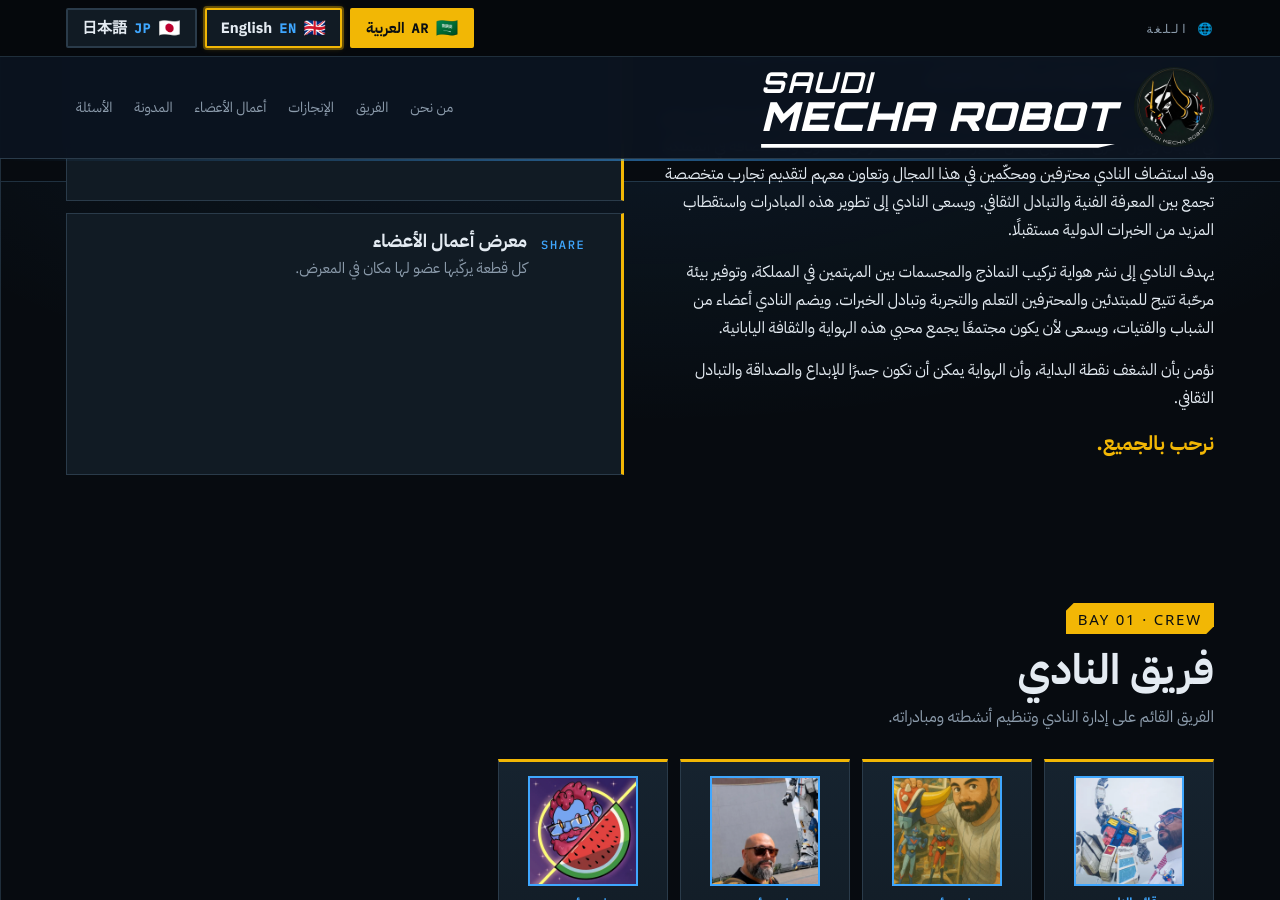
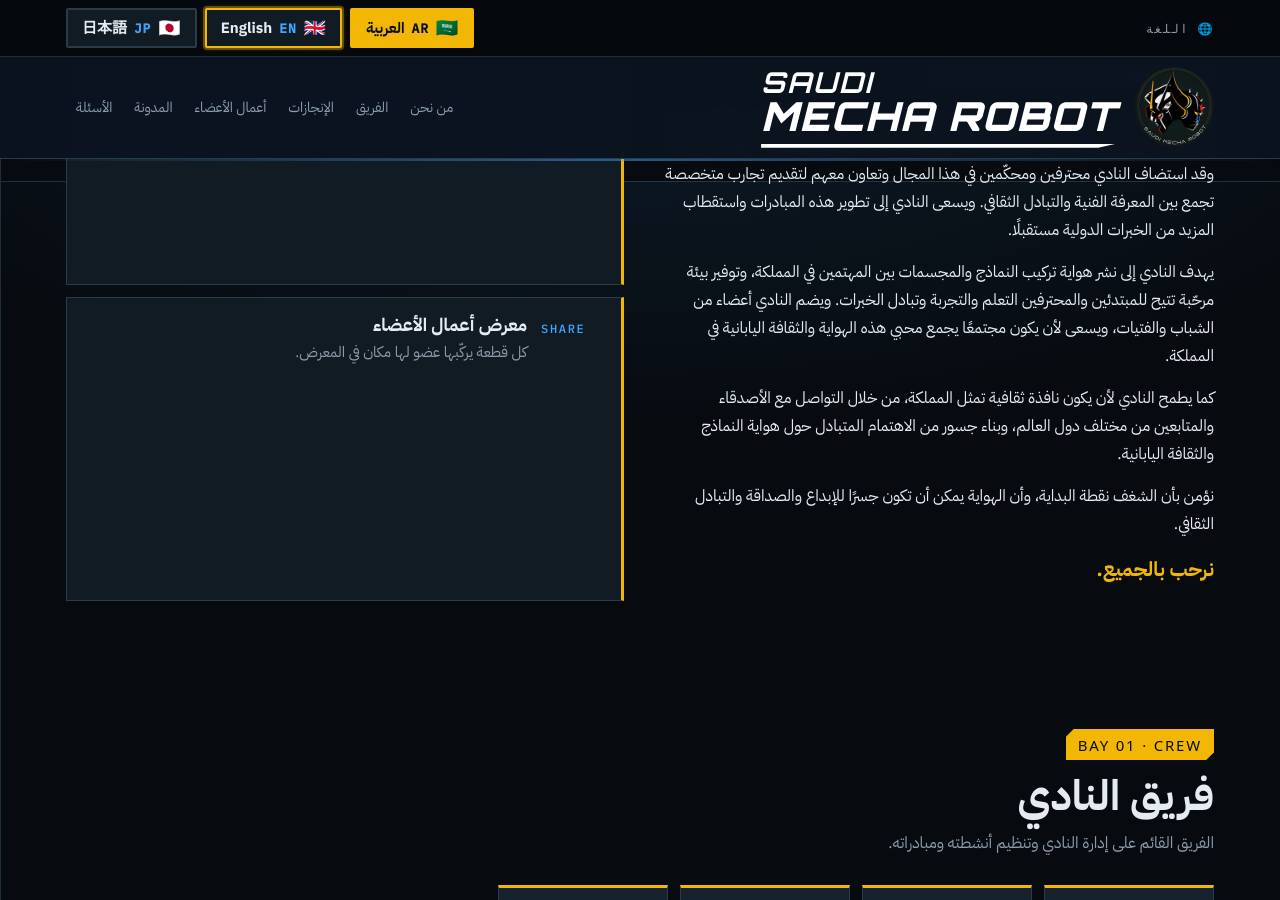
Before and after one commit to SaudiMechaRobot/SaudiMechaRobot.github.io, a Jekyll site: the page built from index.html, in a window 1280 px wide and 900 px high, scrolled down 1619 px. Built offline with Jekyll 4.4.1, drawn with Linux system fonts in a browser that asks for light colours; some web fonts are replaced.

Commit message:
About (AR): add cultural window paragraph
Co-Authored-By: Claude Opus 5.5 <noreply@anthropic.com>
Claude-Session: https://claude.ai/code/session_01DSo5jwSsL1n2zp2vimp6Mi

```diff
--- a/_data/i18n.yml
+++ b/_data/i18n.yml
@@ -77,7 +77,8 @@ ar:
   - يعمل النادي على تعزيز حضور هواية النماذج التركيبية والمجسمات في المملكة، من خلال الأنشطة وورش العمل وتبادل الخبرات، بما يتيح للمهتمين التعرّف على هذه الهواية وممارسة جوانبها الإبداعية.
   - ويسعى النادي لأن يكون جسرًا ثقافيًا بين السعودية واليابان والعالم، مستندًا إلى حضوره الإعلامي في اليابان وعلاقاته مع مهتمين ومبدعين في مجال النماذج التركيبية والمجسمات، إلى جانب التعريف بالثقافة السعودية من خلال هذا التواصل.
   - ويمتد نشاط النادي إلى التواصل مع المحترفين والمبدعين في مجال النماذج التركيبية والمجسمات في اليابان ودول أخرى، بما يتيح تبادل الخبرات واستكشاف فرص التعاون والاستضافة في المملكة. وقد استضاف النادي محترفين ومحكّمين في هذا المجال وتعاون معهم لتقديم تجارب متخصصة تجمع بين المعرفة الفنية والتبادل الثقافي. ويسعى النادي إلى تطوير هذه المبادرات واستقطاب المزيد من الخبرات الدولية مستقبلًا.
-  - يهدف النادي إلى نشر هواية تركيب النماذج والمجسمات بين المهتمين في المملكة، وتوفير بيئة مرحّبة تتيح للمبتدئين والمحترفين التعلم والتجربة وتبادل الخبرات. ويضم النادي أعضاء من الشباب والفتيات، ويسعى لأن يكون مجتمعًا يجمع محبي هذه الهواية والثقافة اليابانية.
+  - يهدف النادي إلى نشر هواية تركيب النماذج والمجسمات بين المهتمين في المملكة، وتوفير بيئة مرحّبة تتيح للمبتدئين والمحترفين التعلم والتجربة وتبادل الخبرات. ويضم النادي أعضاء من الشباب والفتيات، ويسعى لأن يكون مجتمعًا يجمع محبي هذه الهواية والثقافة اليابانية في المملكة.
+  - كما يطمح النادي لأن يكون نافذة ثقافية تمثل المملكة، من خلال التواصل مع الأصدقاء والمتابعين من مختلف دول العالم، وبناء جسور من الاهتمام المتبادل حول هواية النماذج والثقافة اليابانية.
   - نؤمن بأن الشغف نقطة البداية، وأن الهواية يمكن أن تكون جسرًا للإبداع والصداقة والتبادل الثقافي.
   - نرحب بالجميع.
 en:
```
